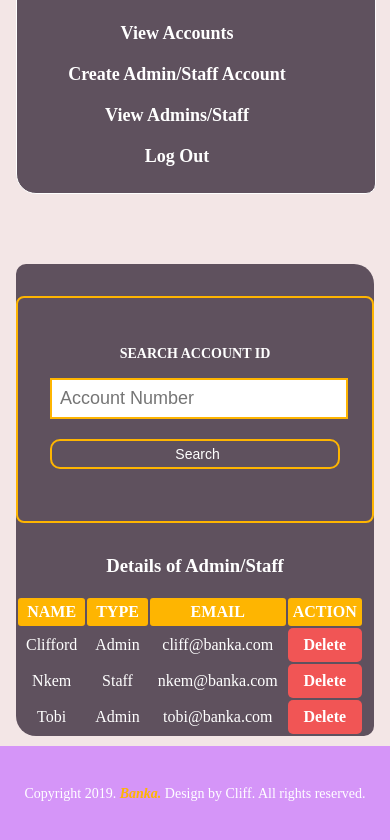
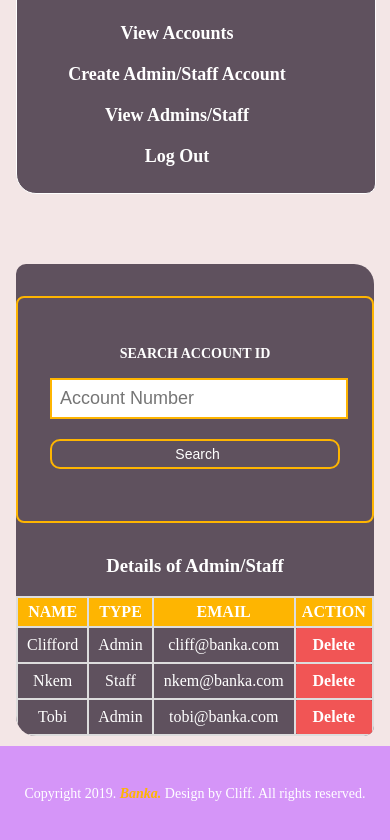
Before and after one commit to Cliffosa/banka, a website: page UI/admin.html in a window 390 px wide. Shown: the part 902-1742 px from the top of the page. Drawn offline with Linux system fonts and the light colour scheme.

Commit message:
added style for table responsive

```diff
--- a/UI/css/style.css
+++ b/UI/css/style.css
@@ -332,6 +332,8 @@ h3 {
 .all-trans-table {
   width: 100%;
   height: auto;
+  border-collapse: collapse;
+  overflow-x: auto;
 }
 
 .all-trans-table th {
@@ -341,10 +343,18 @@ h3 {
   background: #feb501;
   border-radius: 3px;
 }
+tr:nth-child(even):hover {
+  background: #d595f8;
+}
+tr:nth-child(odd):hover {
+  background: #46442c;
+}
 
+th,
 td {
   font-size: 16px;
   padding: 8px;
+  border: 2px solid #ddd;
 }
 
 .d-main input {
@@ -469,8 +479,10 @@ select {
     border-radius: 8px;
   }
   .all-trans-table {
-    width: 40%;
+    width: 100%;
     height: auto;
+    overflow-x: auto;
+    font-size: 12px;
   }
   .d-sidebar .b-setting {
     margin: 0;
```
